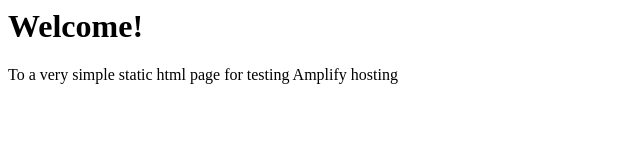
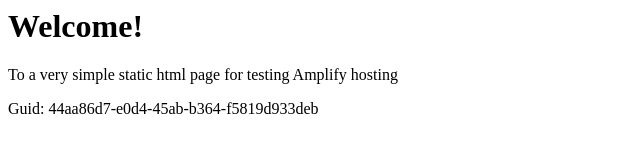
Before and after one commit to aws-aemilia-syd/Github-PR-Commit-Integration-Test-DoNotTouch-v0-preprod-ap-southeast-2, a website: page src/index.html in a window 1280 px wide. Shown: the whole page, without its empty margins (0-640 px from the left). Drawn offline with Linux system fonts and the light colour scheme.

Commit message:
commit from integ tests

```diff
--- a/src/index.html
+++ b/src/index.html
@@ -1,3 +1,5 @@
+
+
 <html lang="en">
 
 <head>
@@ -10,6 +12,6 @@
 <body>
     <h1>Welcome!</h1>
     <p>To a very simple static html page for testing Amplify hosting</p>
-</body>
+    <p>Guid: 44aa86d7-e0d4-45ab-b364-f5819d933deb</p></body>
 
 </html>
```
